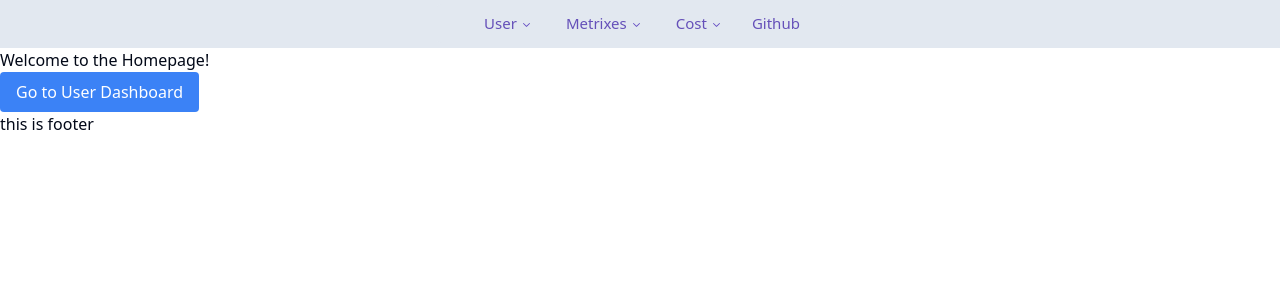
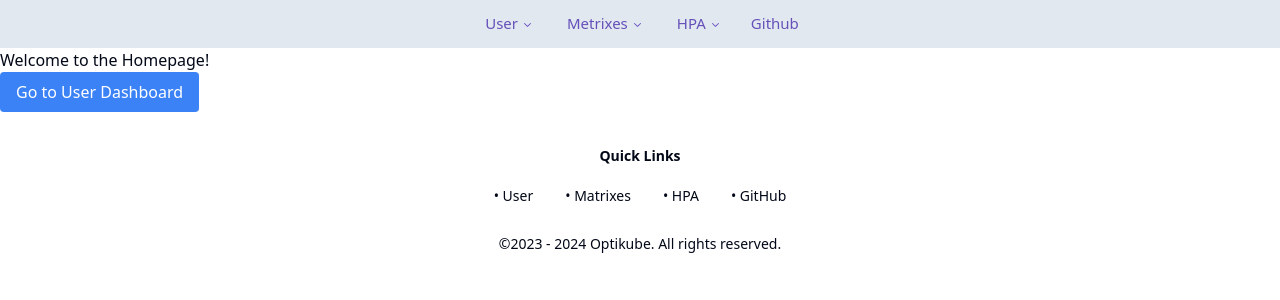
Before and after one commit to oslabs-beta/OptiKube-FE, a Next.js app: page / in a window 1280 px wide. Shown: the top 300 px of the page. Built offline with nearby package versions, Linux system fonts and the light colour scheme.

Commit message:
footer works

```diff
--- a/components/Footer.tsx
+++ b/components/Footer.tsx
@@ -1,12 +1,66 @@
-// components/NavBar.tsx
-
-// **DO NOT USE, CODEBLOCK BREAKS APPLICAITON**
-import React from "react";
+import React, { useState } from "react";
 import Link from "next/link";
 
 const Footer: React.FC = () => {
+  const [menu, setMenu] = useState<string>("");
+
   return (
-    <p> this is footer </p>
+    <div className="w-full h-30 flex flex-col items-center justify-center bg-thdwhite bg-opacity-15">
+      <div className="block text-priblue text-start no-underline leading-10 items-center align-middle gap-5 text-sm mx-4 font-bold mt-6 mb-0">
+        Quick Links
+      </div>
+      <div className="flex flex-row">
+        <ul className="navbar flex flex-row items-center text-center">
+          <li
+            className="block text-priblue text-start no-underline font-normal leading-10 items-center align-middle gap-5 text-sm mx-4"
+            onClick={() => setMenu("User")}
+          >
+            <Link href={"/userDoshboard"}>
+              <p style={{ textDecoration: "none" }}>
+                • User
+                {menu === "User" ? <hr className="bg-secwhite" /> : <></>}
+              </p>
+            </Link>
+          </li>
+
+          <li
+            className="block text-priblue text-start no-underline font-normal leading-10 items-center align-middle gap-5 text-sm mx-4"
+            onClick={() => setMenu("Matrixes")}
+          >
+            <Link href={"/MatricsDashboard"}>
+              <p style={{ textDecoration: "none" }}>
+                • Matrixes {menu === "Matrixes" ? <hr /> : <></>}
+              </p>
+            </Link>
+          </li>
+
+          <li
+            className="block text-priblue text-start no-underline font-normal leading-10 items-center align-middle gap-5 text-sm mx-4"
+            onClick={() => setMenu("HPA")}
+          >
+            <Link href={"/HPADashboard"}>
+              <p style={{ textDecoration: "none" }}>
+                • HPA{menu === "HPA" ? <hr /> : <></>}
+              </p>
+            </Link>
+          </li>
+
+          <li
+            className="block text-priblue text-start no-underline font-normal leading-10 items-center align-middle gap-5 text-sm mx-4"
+            onClick={() => setMenu("GitHub")}
+          >
+            <Link href={"https://github.com/oslabs-beta/Kubernetes-OSP"}>
+              <p style={{ textDecoration: "none" }}>
+                • GitHub {menu === "GitHub" ? <hr /> : <></>}
+              </p>
+            </Link>
+          </li>
+        </ul>
+      </div>
+      <div className="block text-priblue text-start no-underline font-normal leading-10 items-center align-middle gap-5 text-sm mx-4 font-sm mt-2 mb-10">
+        ©2023 - 2024 Optikube. All rights reserved.
+      </div>
+    </div>
   );
 };
 
--- a/components/NavBar.tsx
+++ b/components/NavBar.tsx
@@ -64,7 +64,7 @@ const NavBar = () => {
 
           <NavigationMenu.Item>
             <NavigationMenu.Trigger className="text-violet11 hover:bg-violet3 focus:shadow-violet7 group flex select-none items-center justify-between gap-[2px] rounded-[4px] px-4 py-2 text-[15px] font-medium leading-none outline-none focus:shadow-[0_0_0_2px]">
-              Cost{" "}
+              HPA{" "}
               <CaretDownIcon
                 className="text-violet10 relative top-[1px] transition-transform duration-[250] ease-in group-data-[state=open]:-rotate-180"
                 aria-hidden
```
Also changed, not shown: styles/styles.scss (line endings or trailing spaces).
